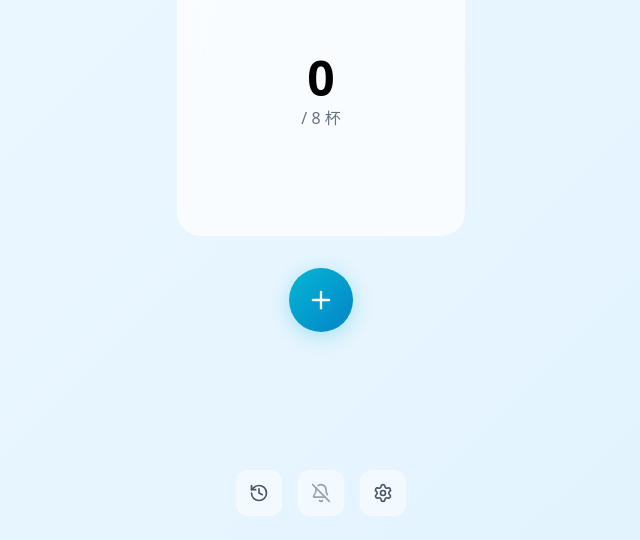
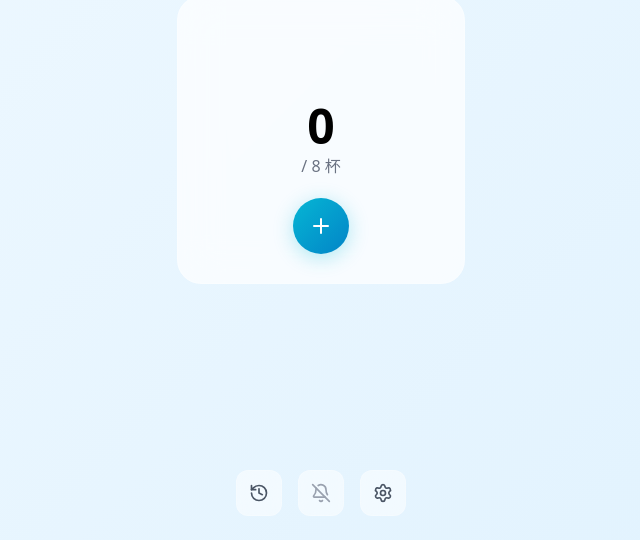
Before and after one commit to adam-ikari/water-reminder, a React (Vite) app: page / in a window 1280 px wide. Shown: the part 260-800 px from the top of the page, without its empty margins (319-959 px from the left). Built offline with nearby package versions, Linux system fonts and the light colour scheme.

Commit message:
feat: 加号按钮浮动在水面上
- 按钮位置随水位变化
- 添加平滑过渡动画

Co-Authored-By: Claude Opus 4.7 <noreply@anthropic.com>

```diff
--- a/src/App.tsx
+++ b/src/App.tsx
@@ -91,17 +91,19 @@ export default function App() {
                 </motion.span>
                 <span className="text-gray-500 mt-1">/ {goal} {t('glasses')}</span>
               </div>
+
+              {/* Add button - floats on water */}
+              <motion.button
+                whileTap={{ scale: 0.9 }}
+                onClick={addDrink}
+                className="absolute left-1/2 -translate-x-1/2 w-14 h-14 glass-primary flex items-center justify-center"
+                animate={{ bottom: `${Math.max(progress, 10)}%` }}
+                transition={{ duration: 0.6 }}
+              >
+                <AnimatePresence>{isAnimating && <motion.div className="absolute inset-0 rounded-full bg-cyan-400/30" initial={{ scale: 1 }} animate={{ scale: 2, opacity: 0 }} />}</AnimatePresence>
+                <Plus className="w-6 h-6 text-white" />
+              </motion.button>
             </motion.div>
-
-            {/* Add button */}
-            <motion.button
-              whileTap={{ scale: 0.95 }}
-              onClick={addDrink}
-              className="mt-8 w-16 h-16 glass-primary flex items-center justify-center"
-            >
-              <AnimatePresence>{isAnimating && <motion.div className="absolute inset-0 rounded-full bg-cyan-400/30" initial={{ scale: 1 }} animate={{ scale: 2, opacity: 0 }} />}</AnimatePresence>
-              <Plus className="w-7 h-7 text-white" />
-            </motion.button>
 
             {/* Bottom actions */}
             <div className="fixed bottom-6 flex gap-4">
```
